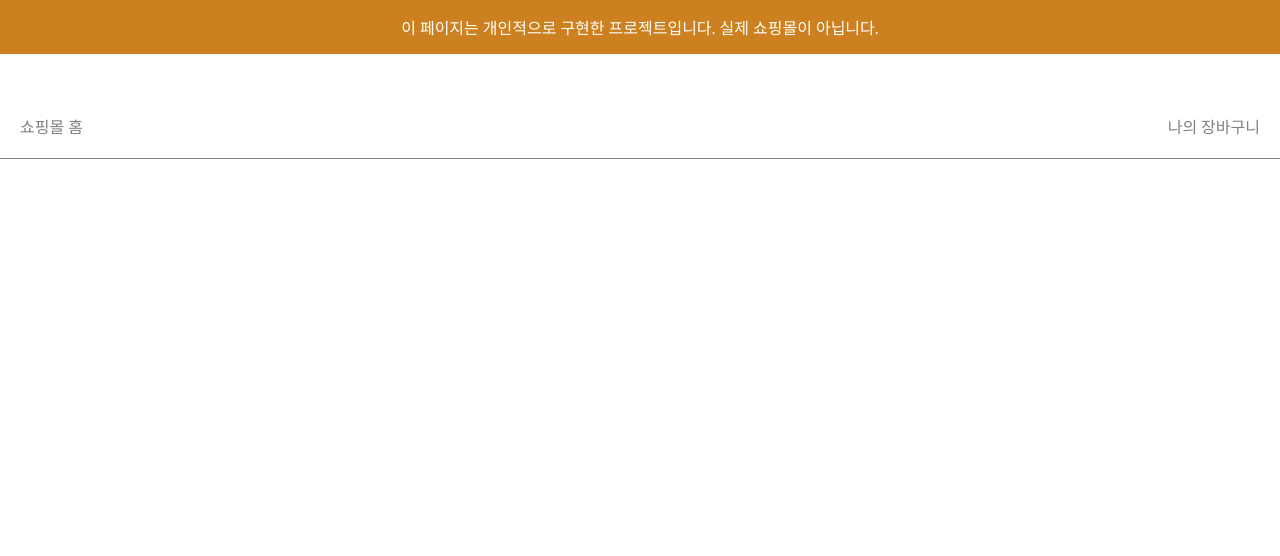
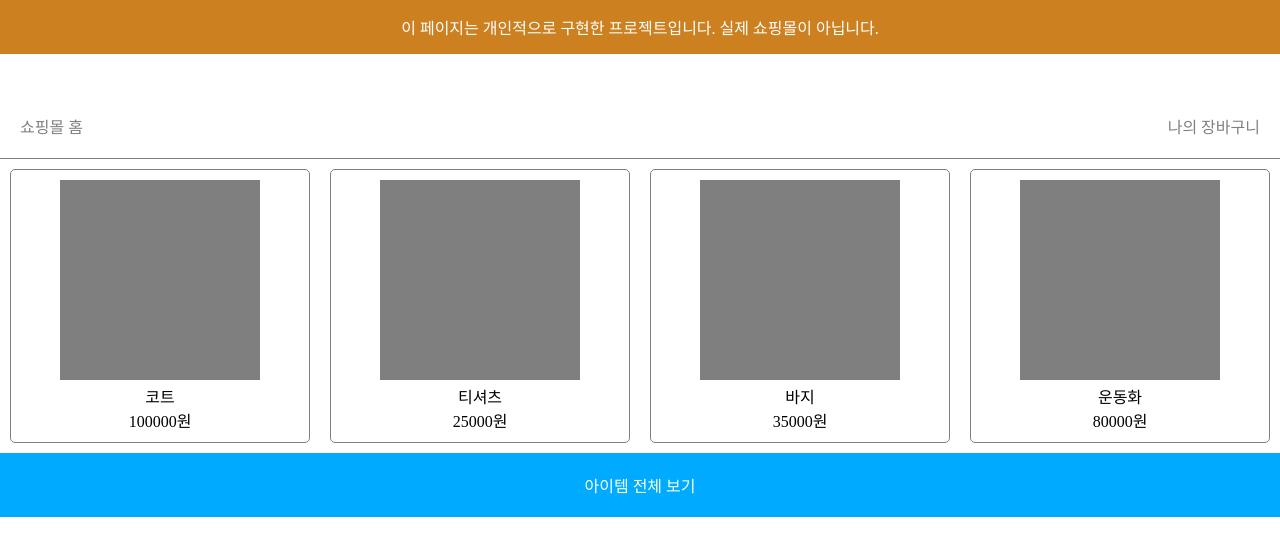
Before and after one commit to kuman514/AJAXShopping, a plain HTML site: page index.html in a window 1280 px wide. Drawn offline with Linux system fonts and the light colour scheme.

Commit message:
Testing main page generation

```diff
--- a/index.html
+++ b/index.html
@@ -40,6 +40,7 @@
                 } else {
                     // No Hash
                 }
+                generateMainPage([1,2,3,4])
             </script>
         </div>
     </body>
--- a/js/article.js
+++ b/js/article.js
@@ -1,3 +1,5 @@
+const domparser = new DOMParser()
+
 class itemPreviewInfo {
   constructor (id, name, cost) {
     this.id = id
@@ -5,7 +7,7 @@ class itemPreviewInfo {
     this.cost = cost
   }
   // Convert to an HTML item
-  convertToHTML() {
+  toHTML() {
     return "<div class=\"itempreview\" onclick=\"location.href='#*" + this.id + "'\">"
           + "<img src=\"previewimg/" + this.id + ".png\">"
           + "<div class=\"itemname\">" + this.name + "</div>"
@@ -14,8 +16,28 @@ class itemPreviewInfo {
   }
 }
 
-function generateMainPage () {
+function generateMainPage (items) {
+  fetch('article/main.html').then(function (response) {
+    if (response.ok) {
+      response.text().then(function (text) {
+        let page = domparser.parseFromString(text, 'text/html')
+        let article = page.querySelector('body')
+        let target = page.getElementById('main')
+        let length = (items.length <= 4) ? items.length : 4
 
+        for (let i = 0; i < length; i++) {
+          fetch('iteminfo/' + items[i] + '.txt').then(function (response2) {
+            response2.text().then(function (text2) {
+              let t = text2.split(',')
+              target.innerHTML += new itemPreviewInfo(t[0], t[1], t[2]).toHTML()
+
+              document.getElementById('content').innerHTML = article.innerHTML
+            })
+          })
+        }
+      })
+    }
+  })
 }
 
 function generateItemSelect () {
```
